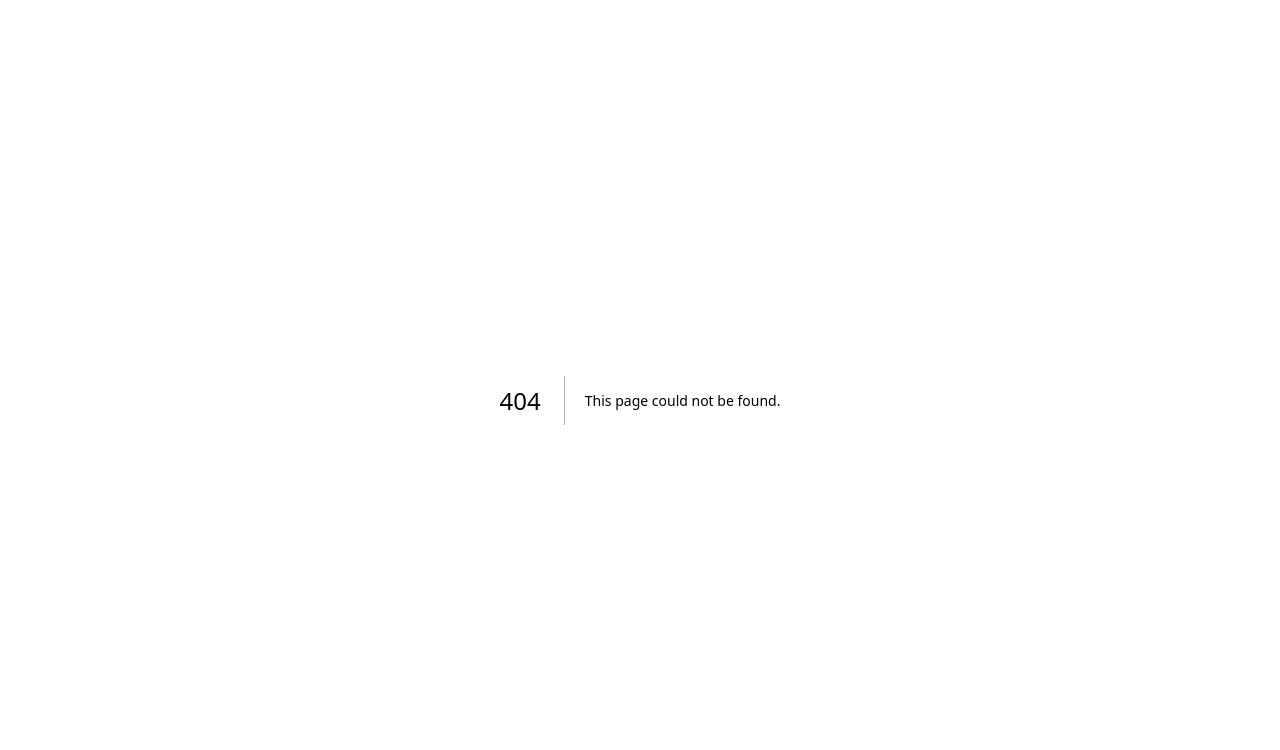
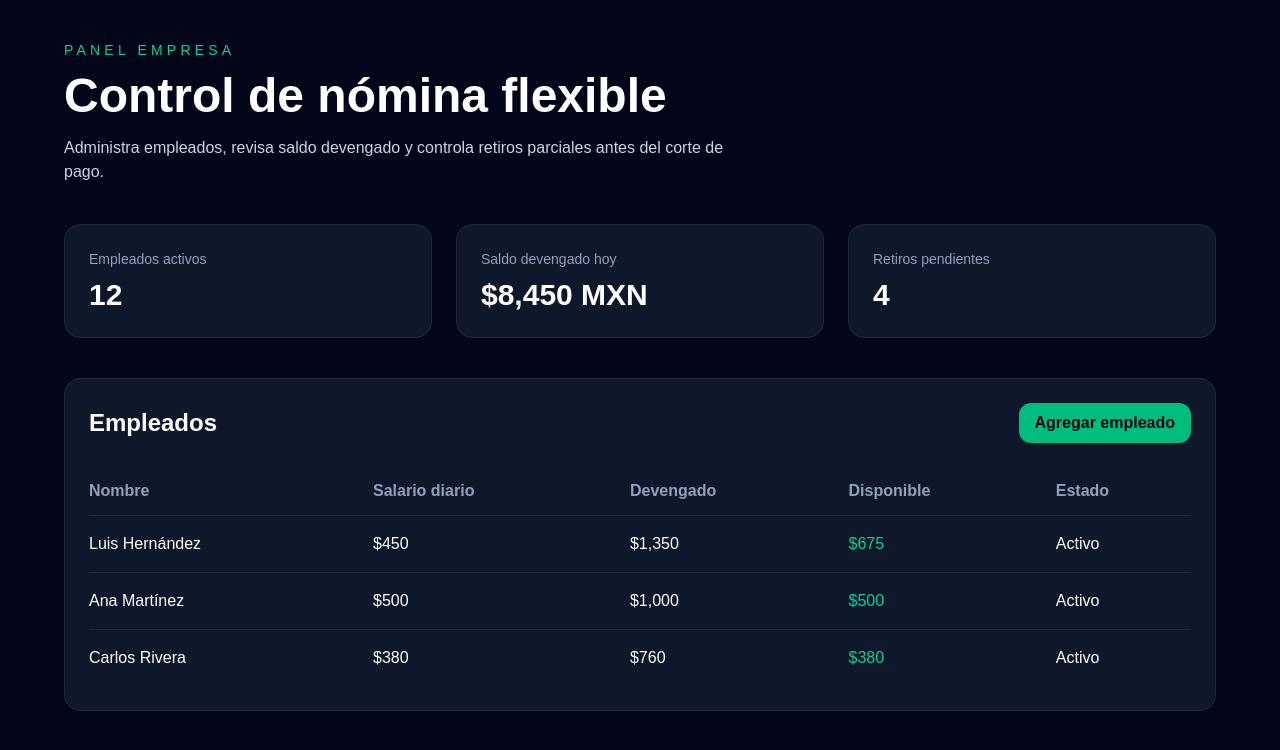
Before and after one commit to GatoGroZero/devengo, a Next.js app: page /empresa in a window 1280 px wide. Before the commit this address had no page. Shown: the top 750 px of the page. Built offline with nearby package versions, Linux system fonts and the light colour scheme.

Commit message:
created pages

```diff
--- /dev/null
+++ b/src/app/empleado/page.tsx
@@ -0,0 +1,68 @@
+export default function EmpleadoPage() {
+    return (
+      <main className="min-h-screen bg-slate-950 text-white px-6 py-10">
+        <div className="mx-auto max-w-4xl">
+          <header className="mb-10">
+            <p className="text-sm uppercase tracking-[0.3em] text-emerald-400 mb-3">
+              Portal empleado
+            </p>
+            <h1 className="text-3xl md:text-5xl font-bold">
+              Tu saldo ya ganado
+            </h1>
+            <p className="mt-4 text-slate-300 max-w-2xl">
+              Consulta cuánto has devengado, cuánto puedes retirar hoy y el saldo
+              restante para tu próximo corte de pago.
+            </p>
+          </header>
+
+          <section className="grid gap-6 md:grid-cols-3 mb-10">
+            <div className="rounded-2xl border border-slate-800 bg-slate-900 p-6">
+              <p className="text-slate-400 text-sm">Devengado total</p>
+              <h2 className="text-3xl font-bold mt-2">$1,350 MXN</h2>
+            </div>
+
+            <div className="rounded-2xl border border-slate-800 bg-slate-900 p-6">
+              <p className="text-slate-400 text-sm">Disponible para retiro</p>
+              <h2 className="text-3xl font-bold mt-2 text-emerald-400">$675 MXN</h2>
+            </div>
+
+            <div className="rounded-2xl border border-slate-800 bg-slate-900 p-6">
+              <p className="text-slate-400 text-sm">Ya retirado</p>
+              <h2 className="text-3xl font-bold mt-2">$200 MXN</h2>
+            </div>
+          </section>
+
+          <section className="rounded-2xl border border-slate-800 bg-slate-900 p-6">
+            <h3 className="text-2xl font-semibold mb-4">Solicitar retiro</h3>
+
+            <div className="grid gap-4 md:grid-cols-2">
+              <div>
+                <label className="block text-sm text-slate-300 mb-2">
+                  Monto a retirar
+                </label>
+                <input
+                  type="number"
+                  placeholder="Ej. 300"
+                  className="w-full rounded-xl border border-slate-700 bg-slate-950 px-4 py-3 outline-none focus:border-emerald-400"
+                />
+              </div>
+
+              <div>
+                <label className="block text-sm text-slate-300 mb-2">
+                  Método
+                </label>
+                <select className="w-full rounded-xl border border-slate-700 bg-slate-950 px-4 py-3 outline-none focus:border-emerald-400">
+                  <option>Wallet Devengo</option>
+                  <option>Cuenta bancaria</option>
+                </select>
+              </div>
+            </div>
+
+            <button className="mt-6 rounded-xl bg-emerald-500 px-6 py-3 font-semibold text-slate-950 hover:opacity-90 transition">
+              Retirar ahora
+            </button>
+          </section>
+        </div>
+      </main>
+    );
+  }
--- /dev/null
+++ b/src/app/empresa/page.tsx
@@ -0,0 +1,83 @@
+export default function EmpresaPage() {
+    return (
+      <main className="min-h-screen bg-slate-950 text-white px-6 py-10">
+        <div className="mx-auto max-w-6xl">
+          <header className="mb-10">
+            <p className="text-sm uppercase tracking-[0.3em] text-emerald-400 mb-3">
+              Panel empresa
+            </p>
+            <h1 className="text-3xl md:text-5xl font-bold">
+              Control de nómina flexible
+            </h1>
+            <p className="mt-4 text-slate-300 max-w-2xl">
+              Administra empleados, revisa saldo devengado y controla retiros
+              parciales antes del corte de pago.
+            </p>
+          </header>
+
+          <section className="grid gap-6 md:grid-cols-3 mb-10">
+            <div className="rounded-2xl border border-slate-800 bg-slate-900 p-6">
+              <p className="text-slate-400 text-sm">Empleados activos</p>
+              <h2 className="text-3xl font-bold mt-2">12</h2>
+            </div>
+
+            <div className="rounded-2xl border border-slate-800 bg-slate-900 p-6">
+              <p className="text-slate-400 text-sm">Saldo devengado hoy</p>
+              <h2 className="text-3xl font-bold mt-2">$8,450 MXN</h2>
+            </div>
+
+            <div className="rounded-2xl border border-slate-800 bg-slate-900 p-6">
+              <p className="text-slate-400 text-sm">Retiros pendientes</p>
+              <h2 className="text-3xl font-bold mt-2">4</h2>
+            </div>
+          </section>
+
+          <section className="rounded-2xl border border-slate-800 bg-slate-900 p-6">
+            <div className="flex items-center justify-between mb-6">
+              <h3 className="text-2xl font-semibold">Empleados</h3>
+              <button className="rounded-xl bg-emerald-500 px-4 py-2 font-semibold text-slate-950 hover:opacity-90 transition">
+                Agregar empleado
+              </button>
+            </div>
+
+            <div className="overflow-x-auto">
+              <table className="w-full text-left">
+                <thead className="text-slate-400 border-b border-slate-800">
+                  <tr>
+                    <th className="py-3">Nombre</th>
+                    <th className="py-3">Salario diario</th>
+                    <th className="py-3">Devengado</th>
+                    <th className="py-3">Disponible</th>
+                    <th className="py-3">Estado</th>
+                  </tr>
+                </thead>
+                <tbody>
+                  <tr className="border-b border-slate-800">
+                    <td className="py-4">Luis Hernández</td>
+                    <td className="py-4">$450</td>
+                    <td className="py-4">$1,350</td>
+                    <td className="py-4 text-emerald-400">$675</td>
+                    <td className="py-4">Activo</td>
+                  </tr>
+                  <tr className="border-b border-slate-800">
+                    <td className="py-4">Ana Martínez</td>
+                    <td className="py-4">$500</td>
+                    <td className="py-4">$1,000</td>
+                    <td className="py-4 text-emerald-400">$500</td>
+                    <td className="py-4">Activo</td>
+                  </tr>
+                  <tr>
+                    <td className="py-4">Carlos Rivera</td>
+                    <td className="py-4">$380</td>
+                    <td className="py-4">$760</td>
+                    <td className="py-4 text-emerald-400">$380</td>
+                    <td className="py-4">Activo</td>
+                  </tr>
+                </tbody>
+              </table>
+            </div>
+          </section>
+        </div>
+      </main>
+    );
+  }
--- a/src/app/page.tsx
+++ b/src/app/page.tsx
@@ -1,65 +1,38 @@
-import Image from "next/image";
+import Link from "next/link";
 
 export default function Home() {
   return (
-    <div className="flex flex-col flex-1 items-center justify-center bg-zinc-50 font-sans dark:bg-black">
-      <main className="flex flex-1 w-full max-w-3xl flex-col items-center justify-between py-32 px-16 bg-white dark:bg-black sm:items-start">
-        <Image
-          className="dark:invert"
-          src="/next.svg"
-          alt="Next.js logo"
-          width={100}
-          height={20}
-          priority
-        />
-        <div className="flex flex-col items-center gap-6 text-center sm:items-start sm:text-left">
-          <h1 className="max-w-xs text-3xl font-semibold leading-10 tracking-tight text-black dark:text-zinc-50">
-            To get started, edit the page.tsx file.
-          </h1>
-          <p className="max-w-md text-lg leading-8 text-zinc-600 dark:text-zinc-400">
-            Looking for a starting point or more instructions? Head over to{" "}
-            <a
-              href="https://vercel.com/templates?framework=next.js&utm_source=create-next-app&utm_medium=appdir-template-tw&utm_campaign=create-next-app"
-              className="font-medium text-zinc-950 dark:text-zinc-50"
-            >
-              Templates
-            </a>{" "}
-            or the{" "}
-            <a
-              href="https://nextjs.org/learn?utm_source=create-next-app&utm_medium=appdir-template-tw&utm_campaign=create-next-app"
-              className="font-medium text-zinc-950 dark:text-zinc-50"
-            >
-              Learning
-            </a>{" "}
-            center.
-          </p>
+    <main className="min-h-screen bg-slate-950 text-white flex items-center justify-center px-6">
+      <section className="max-w-3xl text-center">
+        <p className="text-sm uppercase tracking-[0.3em] text-emerald-400 mb-4">
+          Devengo
+        </p>
+
+        <h1 className="text-4xl md:text-6xl font-bold leading-tight">
+          La nómina flexible para pymes
+        </h1>
+
+        <p className="mt-6 text-lg md:text-xl text-slate-300">
+          Permite que empleados accedan a una parte del salario ya ganado,
+          con reglas claras, retiros controlados y trazabilidad.
+        </p>
+
+        <div className="mt-10 flex flex-col sm:flex-row gap-4 justify-center">
+          <Link
+            href="/empresa"
+            className="px-6 py-3 rounded-xl bg-emerald-500 text-slate-950 font-semibold hover:opacity-90 transition"
+          >
+            Soy empresa
+          </Link>
+
+          <Link
+            href="/empleado"
+            className="px-6 py-3 rounded-xl border border-slate-700 text-white hover:bg-slate-900 transition"
+          >
+            Soy empleado
+          </Link>
         </div>
-        <div className="flex flex-col gap-4 text-base font-medium sm:flex-row">
-          <a
-            className="flex h-12 w-full items-center justify-center gap-2 rounded-full bg-foreground px-5 text-background transition-colors hover:bg-[#383838] dark:hover:bg-[#ccc] md:w-[158px]"
-            href="https://vercel.com/new?utm_source=create-next-app&utm_medium=appdir-template-tw&utm_campaign=create-next-app"
-            target="_blank"
-            rel="noopener noreferrer"
-          >
-            <Image
-              className="dark:invert"
-              src="/vercel.svg"
-              alt="Vercel logomark"
-              width={16}
-              height={16}
-            />
-            Deploy Now
-          </a>
-          <a
-            className="flex h-12 w-full items-center justify-center rounded-full border border-solid border-black/[.08] px-5 transition-colors hover:border-transparent hover:bg-black/[.04] dark:border-white/[.145] dark:hover:bg-[#1a1a1a] md:w-[158px]"
-            href="https://nextjs.org/docs?utm_source=create-next-app&utm_medium=appdir-template-tw&utm_campaign=create-next-app"
-            target="_blank"
-            rel="noopener noreferrer"
-          >
-            Documentation
-          </a>
-        </div>
-      </main>
-    </div>
+      </section>
+    </main>
   );
 }
```
